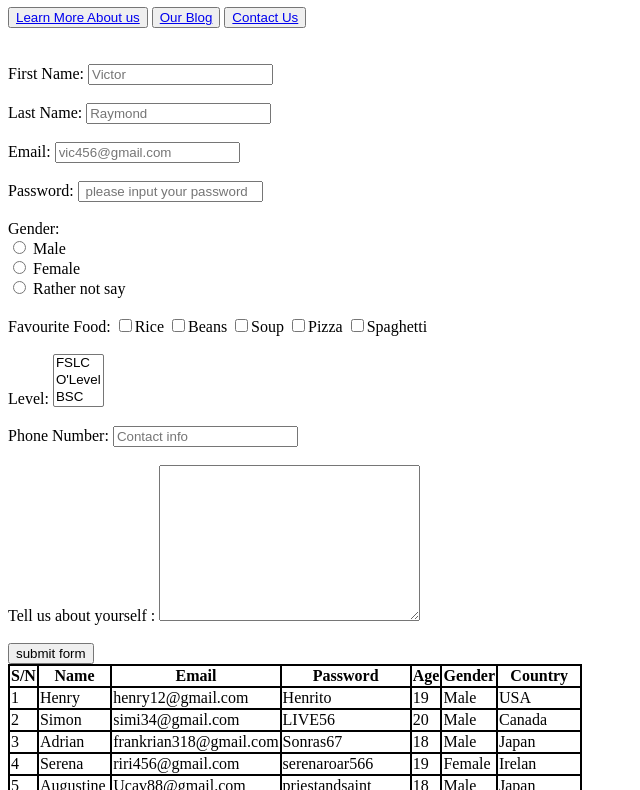
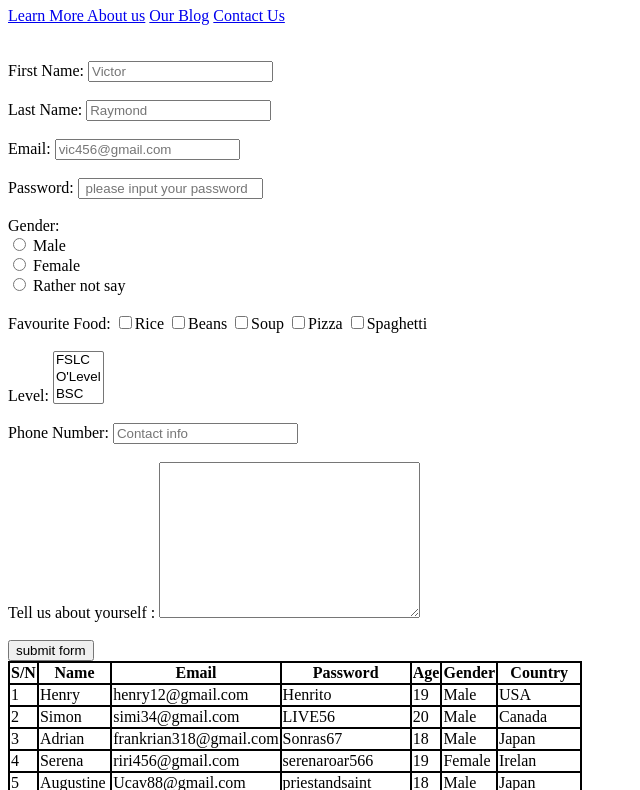
Before and after one commit to Freaklyn/my-second-webpage, a plain HTML site: page index.html in a window 1280 px wide. Shown: the part 73-863 px from the top of the page, without its empty margins (0-640 px from the left). Drawn offline with Linux system fonts and the light colour scheme.

Commit message:
First Commit

```diff
--- a/index.html
+++ b/index.html
@@ -15,9 +15,9 @@
 <body>
     <h1>Welcome to my Webpage</h1>
 
-   <button><a href="others/about.html"> Learn More About us</a></button>
-    <button><a href="others/blog.html">Our Blog</a></button>
-   <button><a href="others/contact.html">Contact Us</a></button>
+   <a href="others/about.html"> Learn More About us</a>
+    <a href="others/blog.html">Our Blog</a>
+    <a href="others/contact.html">Contact Us</a>
    <br><br><br>
 
    <form>
```
